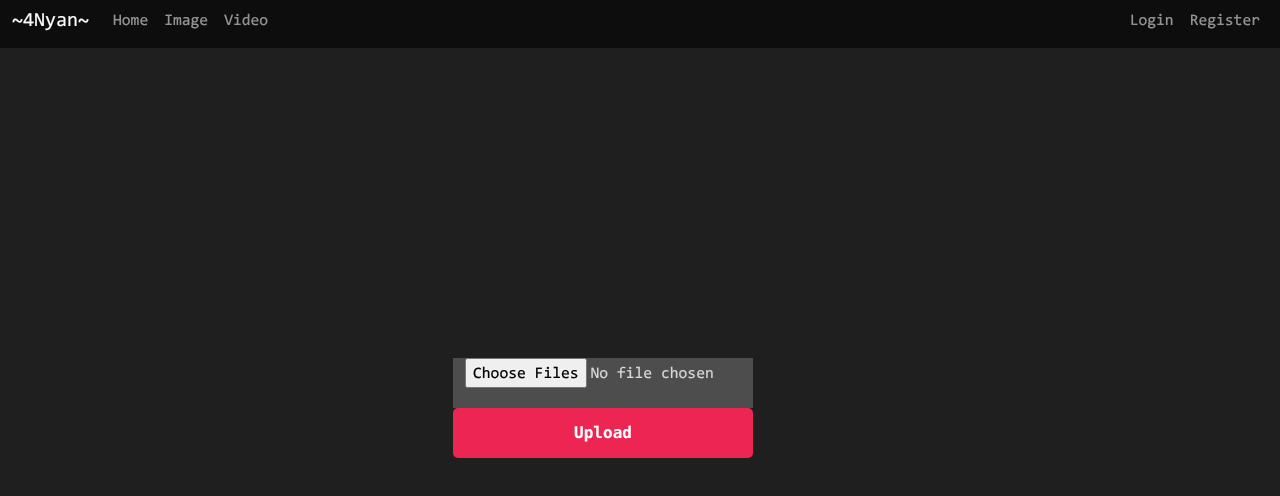
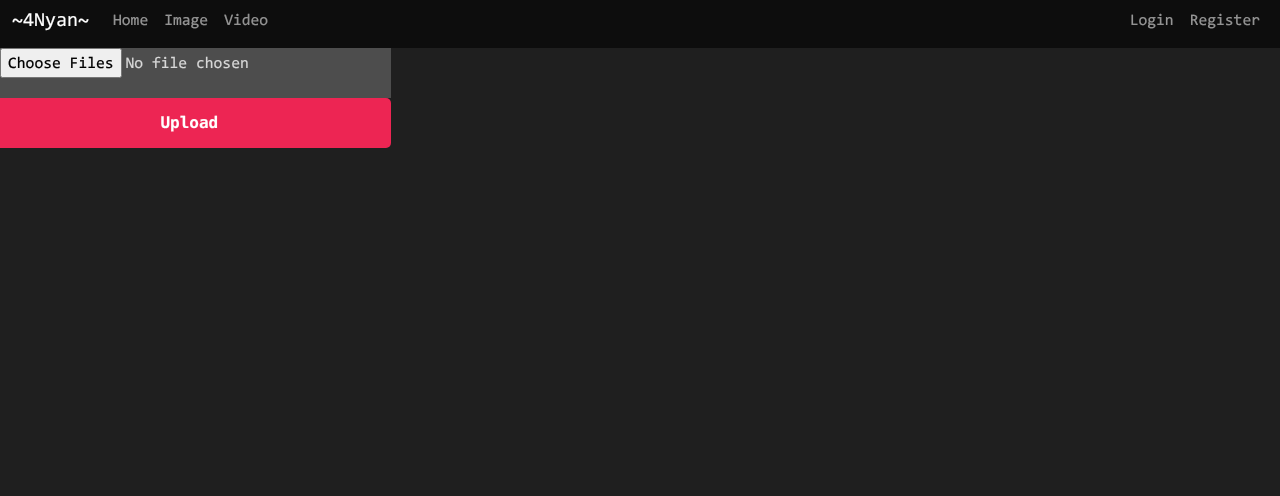
Before and after one commit to Minnowo/4Nyan, a React (Create React App) app in the folder frontend/client/: page /upload in a window 1280 px wide. Shown: the top 496 px of the page. Built offline with nearby package versions, Linux system fonts and the light colour scheme.

Commit message:
upload page now shows status of uploads and progress

```diff
--- /dev/null
+++ b/frontend/client/src/components/elements/FileUpload.js
@@ -0,0 +1,35 @@
+import React from 'react'
+
+import "../../css/bootstrap.min.css"
+import "../../css/global.css"
+
+export default function FileUpload(props)
+{
+    const { image, caption, type  } = props;
+
+    function imgError(image)
+    {
+
+        // var svgNS = "http://www.w3.org/2000/svg";
+        // var newText = document.createElementNS(svgNS,"text");
+        // newText.setAttributeNS(null,"x",0);
+        // newText.setAttributeNS(null,"y",0);
+        // newText.setAttributeNS(null,"font-size","100");
+
+        // var textNode = document.createTextNode("UWU");
+        // newText.appendChild(textNode);
+        // image.appendChild(newText);
+
+        // image.onerror = "";
+        // // image.src = document.getElementById("g");
+        // console.log(type);
+        return true;
+    }
+
+    return (
+        <div className="file-container">
+                <img src={image} width={"100%"} onError={imgError}/>
+                <div className="caption">{caption}</div>
+        </div>
+    )
+}
--- a/frontend/client/src/components/pages/LoginPage.js
+++ b/frontend/client/src/components/pages/LoginPage.js
@@ -81,7 +81,7 @@ export default function LoginPage(props)
 
             <div className="content">
 
-                <form>
+                <form className='align-center'>
 
                     <div className='row'>
                         <input type="text"
--- a/frontend/client/src/components/pages/SignupPage.js
+++ b/frontend/client/src/components/pages/SignupPage.js
@@ -69,7 +69,7 @@ export default function RegisterPage(props)
 
                 <div className="content">
 
-                    <form>
+                    <form className='align-center'>
 
                         <div className='row'>
                             <input type="text"
--- a/frontend/client/src/components/pages/UploadPage.js
+++ b/frontend/client/src/components/pages/UploadPage.js
@@ -1,9 +1,9 @@
 import React from 'react'
 import Navbar from "../elements/Navbar";
-
+import FileUpload from '../elements/FileUpload';
 
 import "../../css/LoginRegister.css"
-
+import "../../css/UploadPage.css"
 import "../../css/bootstrap.min.css"
 import "../../css/global.css"
 
@@ -15,6 +15,8 @@ export default function UploadPage(props)
 
     const [files       , setFiles  ] = React.useState([]);
     const [filePreviews, setPreview] = React.useState([]);
+    const [messageBox  , setMessage] = React.useState([]);
+    const [uploadProgress, setProgress] = React.useState("");
 
     const fileUpload = React.useRef("");
 
@@ -44,34 +46,44 @@ export default function UploadPage(props)
         if(!files || files.length < 1)
             return;
 
-        const toUpload = files[0];
-
+        let message = []
+        for(let f of files)
+        {
+            const totalSize = f.size;
             const data = new FormData();
 
             // Update the formData object
-        data.append("data", toUpload, toUpload.name);
+            data.append("data", f, f.name);
 
             let request = new XMLHttpRequest();
+
+            // upload progress for current file
+            request.upload.onprogress = (event) =>
+            {
+                setProgress(`'${f.name}: uploaded ${event.loaded} / ${totalSize} bytes`)
+            }
+
+            // on request goes through, handle the response
+            request.onload = function ()
+            {
+                if(request.status == 200)
+                {
+                    message.push(<div style={{color:"green"}}>'{f.name}': upload status: {request.status.toString()}</div>);
+                }
+                else
+                {
+                    message.push(<div style={{color:"red"}}>'{f.name}': upload status: {request.status.toString()}</div>);
+                }
+            };
+
             request.open('POST', API_ENDPOINTS.backend_ref + API_ENDPOINTS.upload_file, true);
 
             // send the data
             request.send(data);
+            setMessage(message);
+        }
 
-        // on request goes through, handle the resposne
-        request.onload = function ()
-        {
-            let response = JSON.parse(request.response);
-
-            console.log(response);
-
-            if(request.status != 200)
-                return;
-
-            if (!response.user_id)
-                return;
-
-            console.log("user created");
-        };
+        setMessage(message);
     }
 
     function uploadFile(e)
@@ -90,15 +102,10 @@ export default function UploadPage(props)
         // generage file list for new files
         let newFiles = [];
         let newPreview = [];
-        let i = 0;
+        // let i = 0;
         for (let f of _files)
         {
-            i++;
-
             newFiles.push(f);
-
-            // only preview 5 images
-            if(i <= 5)
             newPreview.push(URL.createObjectURL(f));
         }
 
@@ -107,19 +114,35 @@ export default function UploadPage(props)
     }
 
 
+    function renderPreview()
+    {
+        let r = []
+        for(let i = 0; i < files.length; i++)
+        {
+            let props = {
+                image : filePreviews[i],
+                caption : files[i].name,
+                fileType : files[i].type
+                // onClick : (e) => removePreviewClick(e, i),
+            }
+            r.push(<FileUpload {...props}></FileUpload>);
+        }
+        return r;
+    }
+
     return (
         <div className="apply-font">
             <Navbar {...nprops}></Navbar>
 
-          <div className="content">
-
-                <form className='col'>
+            <div className='container'>
                     <div className='row'>
 
+                    <form className='col-lg-4 col-md-8 col-sm-fill'>
+                            <div className='row' >
                                 <input type="file"
                                     id="signup-username"
                                     placeholder="username"
-                                required=""
+                                    // required=""
                                     multiple
                                     ref={fileUpload}
                                     onChange={uploadFile}></input>
@@ -129,16 +152,17 @@ export default function UploadPage(props)
                                 <button id="pink-button" onClick={beginUpload}><strong>Upload</strong></button>
                             </div>
 
+                            <row>
+                                {uploadProgress}
+                            </row>
+                            <row>
+                                {messageBox}
+                            </row>
                     </form>
 
-                <div className='col' style={{"float":"right", "overflow-y": "scroll", "margin-left" : "50px", "height" : "90vh"}}>
-
-                        {files &&
-                        filePreviews.map(e =>
-                        {
-                            return <img src={e} style={{"display" : "block"}}></img>
-                        })
-                        }
+                    <div className='col preview-container'>
+                        {renderPreview()}
+                    </div>
                 </div>
             </div>
         </div>
--- a/frontend/client/src/css/LoginRegister.css
+++ b/frontend/client/src/css/LoginRegister.css
@@ -14,7 +14,7 @@
     text-align: center;
 }
 
-form
+.align-center
 {
     display: table-cell;
     vertical-align: middle;
--- /dev/null
+++ b/frontend/client/src/css/UploadPage.css
@@ -0,0 +1,28 @@
+
+
+
+
+
+
+.left {
+    float: left;
+}
+
+
+
+/* .overflow { */
+    /* overflow-y: scroll; */
+    /* max-height: 80vh; */
+    /* min-height: 70vh; */
+/* } */
+
+.as-table {
+    display: table;
+    height: 100%;
+    width: 100%;
+}
+
+.as-table-row {
+    display: table-row;
+    height: 100%;
+}
--- a/frontend/client/src/css/WatchPage.css
+++ b/frontend/client/src/css/WatchPage.css
@@ -4,12 +4,6 @@
     padding-left: 0px;
     padding-right: 0px;
   }
-
-.container {
-    padding: 0%;
-    margin: 0%;
-    max-width: 100%;
-}
 
 .row {
     width: 100%;
--- a/frontend/client/src/css/global.css
+++ b/frontend/client/src/css/global.css
@@ -28,7 +28,9 @@ body, #root, .apply-font
 }
 
 .container {
-    background-color: #1f1f1f;
+    padding: 0%;
+    margin: 0%;
+    max-width: 100%;
 }
 
 .info-container {
@@ -150,3 +152,49 @@ button {
     border: none;
     outline: none;
 }
+
+
+
+.file-container {
+    display: inline-block;
+    background-color: #1F1F1F;
+    color:#FFF;
+
+    width: 30%;
+
+    box-sizing: border-box;
+
+    margin-bottom: 3px;
+    margin-top: 3px;
+    text-align: center;
+    vertical-align: top;
+
+    zoom: 1;
+    margin-left: 2%;
+    text-align: center;
+}
+
+.caption {
+    top: 100%;
+    left: 0;
+    right: 0;
+
+    width: 100%;
+    background-color: #404040;
+    color:#FFF;
+
+    max-height: 10%;
+    padding: 3px;
+    display: block;
+    text-align: center;
+    text-decoration: none;
+
+    /* overflow-y: scroll; */
+    overflow-wrap: break-word;
+}
+
+.margin-center {
+    display: table;
+    margin-left: auto;
+    margin-right: auto;
+}
```
Also changed, not shown: 2 other files (tests, documents, lock files or other folders). Lines whose indentation alone changed are shown as unchanged.
